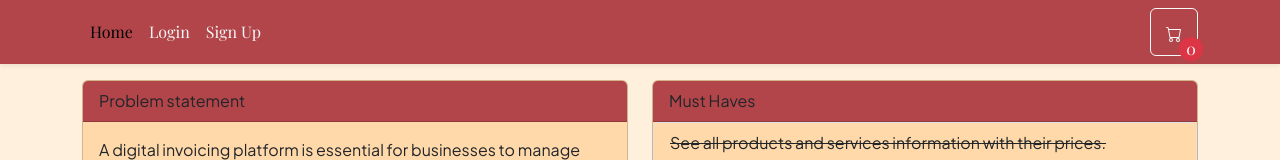
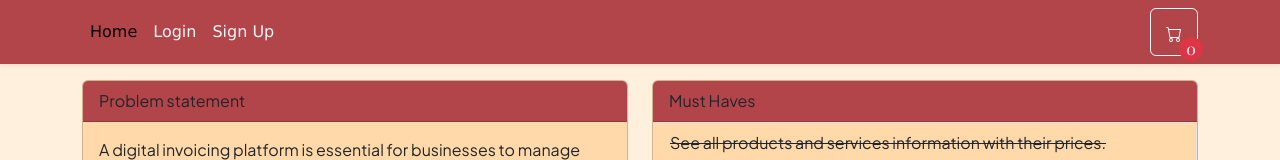
Before and after one commit to VyomKapur/digital-invoicing, a React (Create React App) app in the folder frontend/: page /#/ in a window 1280 px wide. Shown: the top 160 px of the page. Built offline with nearby package versions, Linux system fonts and the light colour scheme.

Commit message:
Fixed navbar font

```diff
--- a/frontend/src/css/Navbar.css
+++ b/frontend/src/css/Navbar.css
@@ -3,6 +3,6 @@
 }
 
 .navbar .nav-link {
+    font-family: Verdana, Geneva, Tahoma, sans-serif !important;
     color: whitesmoke;
-
 }
```
